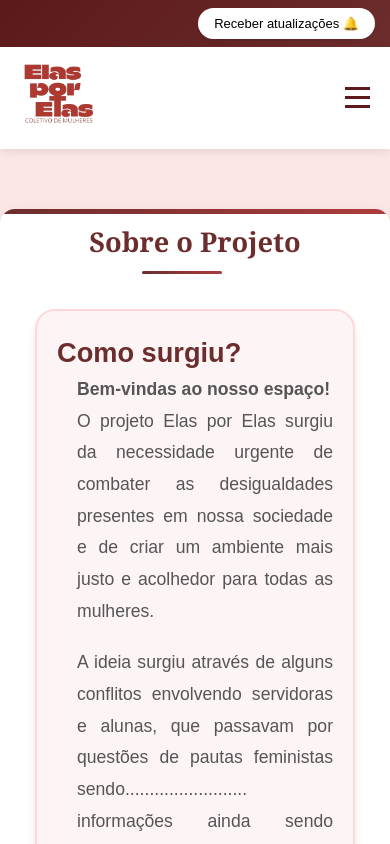
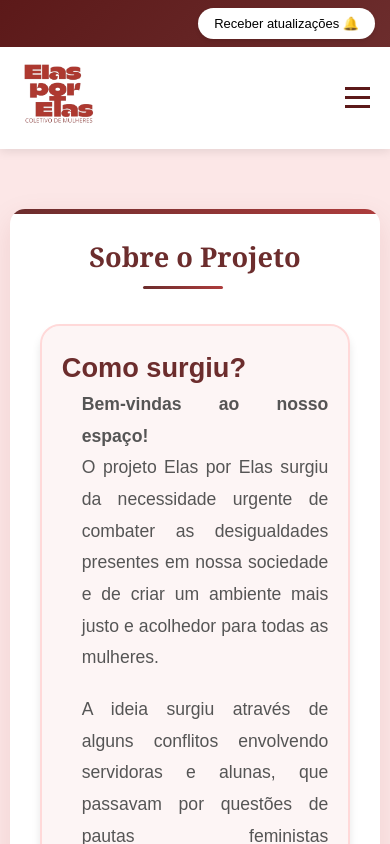
Before and after one commit to heloisafaveroo/elasenois, a React (Create React App) app: page /sobre in a window 390 px wide. Shown: the top 844 px of the page. Built offline with nearby package versions, Linux system fonts and the light colour scheme.

Commit message:
Add files via upload

```diff
--- a/src/pages/comunidade/comunidade.css
+++ b/src/pages/comunidade/comunidade.css
@@ -167,7 +167,9 @@ p {
     }
 
     .partic{
-        padding: 29px;
+        width: 95%;
+        padding: 30px 10px;
+        margin: 20px auto;
     }
     .cards {
         grid-template-columns: 1fr;
--- a/src/pages/eventos/eventos.css
+++ b/src/pages/eventos/eventos.css
@@ -228,6 +228,7 @@ main {
         margin: 20px auto;
     }
 
+
     .eventos h1 {
         font-size: 36px;
     }
--- a/src/pages/informacoes/informacoes.css
+++ b/src/pages/informacoes/informacoes.css
@@ -457,4 +457,30 @@ h4{
     .cta-section h2 {
         font-size: 2rem;
     }
+/* Garantir que o main ocupe toda a altura */
+main {
+    min-height: 100vh;
 }
+}
+/* Melhorias para mobile */
+@media (max-width: 768px) {
+    section.total {
+        scroll-margin-top: 20px; /* Espaço para não ficar colado no topo */
+    }
+
+    /* Garantir que as seções tenham altura mínima */
+    .info-section {
+        min-height: 50vh;
+    }
+}
+
+/* Estilo para quando uma seção é alvo de hash */
+section.total:target {
+    animation: highlight 2s ease;
+}
+
+@keyframes highlight {
+    0% { background-color: transparent; }
+    50% { background-color: rgba(108, 45, 45, 0.05); }
+    100% { background-color: transparent; }
+}
--- a/src/pages/pesquisas/pesquisas.css
+++ b/src/pages/pesquisas/pesquisas.css
@@ -158,9 +158,9 @@
 
     @media (max-width: 768px) {
         .estudo{
-            width: 100%;
-            padding: 30px 0px;
-            margin: 20px auto;
+        width: 95%;
+        padding: 30px 10px;
+        margin: 20px auto;
         }
         h2 {
             font-size: 1.6em;
--- a/src/pages/sobre/sobre.css
+++ b/src/pages/sobre/sobre.css
@@ -237,7 +237,9 @@ p {
     }
 
     .noistodas{
-        padding: 15px;
+        width: 95%;
+        padding: 30px 10px;
+        margin: 20px auto;
     }
 
 
```
